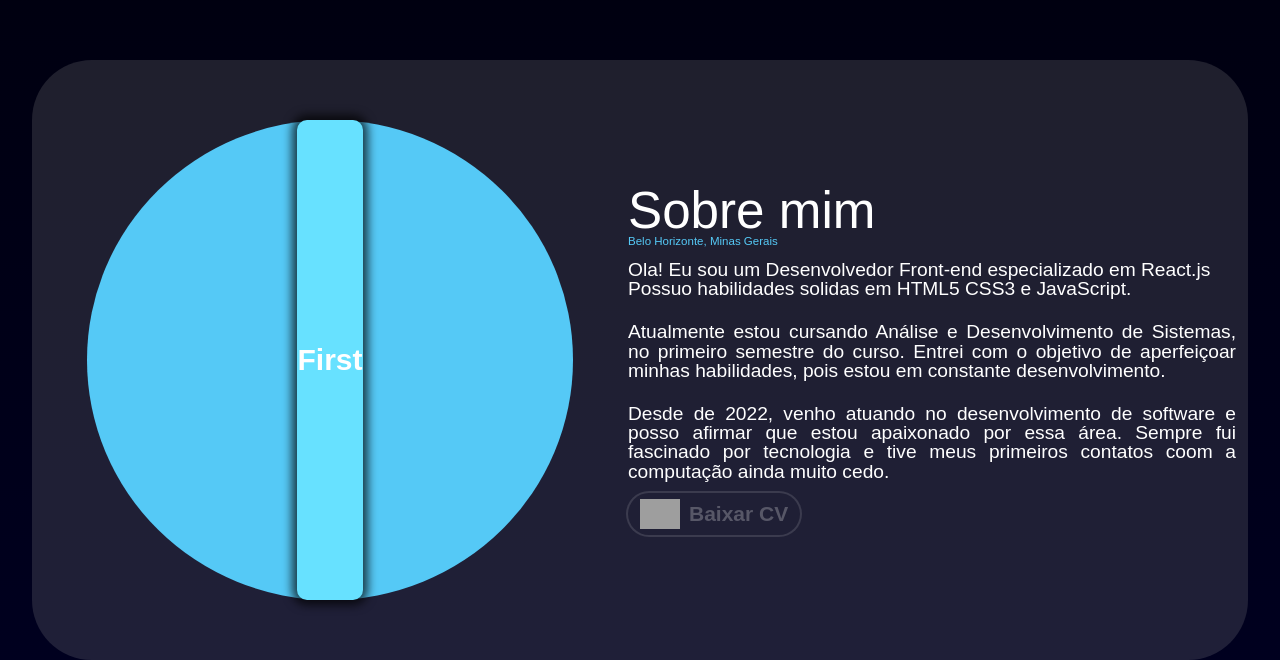
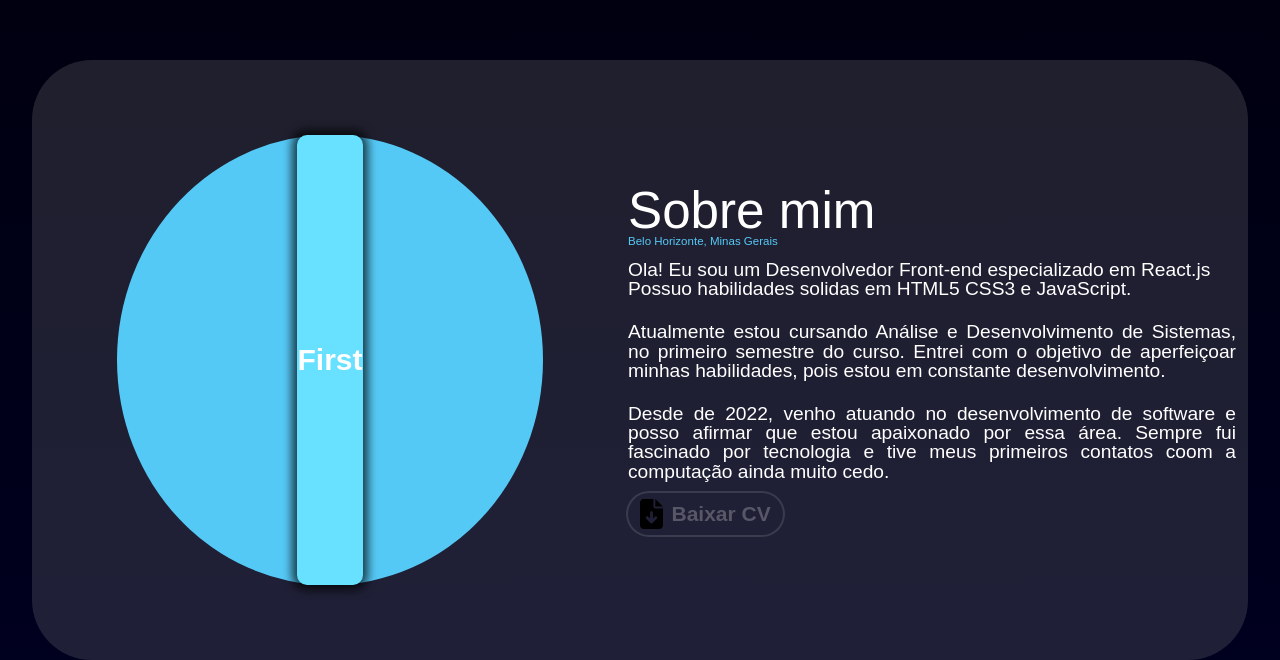
Before and after one commit to Ian-Alemida/devfollio, a React (Create React App) app: page / in a window 1280 px wide. Shown: the part 741-1401 px from the top of the page. Built offline with nearby package versions, Linux system fonts and the light colour scheme; grey boxes are pictures that could not be loaded.

Commit message:
add svg icon

```diff
--- a/src/Components/About/about.css
+++ b/src/Components/About/about.css
@@ -10,8 +10,8 @@
 }
 
 .content-about-img{
-    width: 40%;
-    height: 80%;
+    width: 35%;
+    height: 75%;
     display: flex;
     justify-content: center;
     margin: auto ;
```
Also changed, not shown: src/Components/About/download-icon.svg (added).
